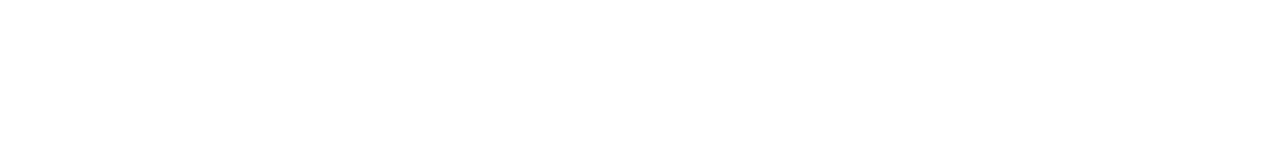
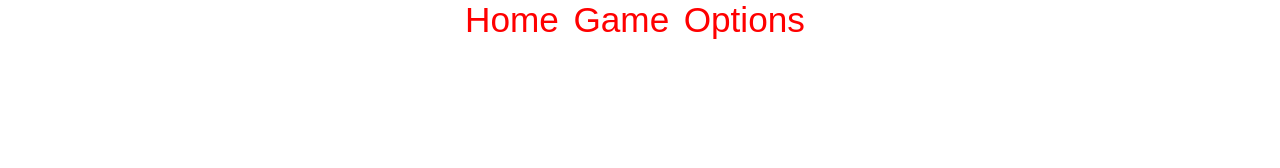
Before and after one commit to RFENZL/AlgoRealm, a plain HTML site: page frontend/index.html in a window 1280 px wide. Shown: the top 168 px of the page. Drawn offline with Linux system fonts and the light colour scheme.

Commit message:
add navbar everywhere

```diff
--- /dev/null
+++ b/frontend/css/navbar.css
@@ -0,0 +1,42 @@
+/* START NAVBAR */
+* {
+    margin: 0;
+    padding: 0;
+    box-sizing: border-box;
+}
+
+.navbar {
+    position: fixed;
+    top: 0;
+    left: 0;
+    width: 100%;
+    z-index: 100;
+    background-color: transparent;
+    text-align: center;
+}
+
+.navbar-list {
+    list-style-type: none;
+    padding: 0;
+    margin: 0;
+    display: inline-block;
+}
+
+.navbar-item {
+    display: inline;
+    margin-right: 10px;
+}
+
+.navbar-link {
+    color: #ff0000;
+    text-decoration: none;
+    font-size: 2.2em; /* Augmente la taille du texte */
+}
+
+.navbar-link:hover {
+    color: #ff0000;
+    text-decoration: underline;
+    font-weight: bold; /* Rend le texte plus gras lors du survol */
+}
+
+/* END NAVBAR */
--- a/frontend/js/global.js
+++ b/frontend/js/global.js
@@ -1,5 +1,6 @@
 function init() {
     setHeader();
+    createNavbar();
 }
 init();
 
@@ -16,5 +17,26 @@ function setHeader() {
         favicon.setAttribute('type', 'image/png');
         favicon.setAttribute('href', '../frontend/assets/gemme_logo.png');
         head.appendChild(favicon);
+
+        const navbarStyle = document.createElement('link');
+        navbarStyle.setAttribute('rel', 'stylesheet');
+        navbarStyle.setAttribute('href', '../frontend/css/navbar.css');
+        head.appendChild(navbarStyle);
     });
 }
+
+function createNavbar() {
+    document.addEventListener('DOMContentLoaded', function() {
+        const navbar = document.createElement('div');
+        navbar.innerHTML = `
+            <nav class="navbar">
+                <ul class="navbar-list">
+                    <li class="navbar-item"><a href="../frontend/index.html" class="navbar-link">Home</a></li>
+                    <li class="navbar-item"><a href="../frontend/game.html" class="navbar-link">Game</a></li>
+                    <li class="navbar-item"><a href="../frontend/option.html" class="navbar-link">Options</a></li>
+                </ul>
+            </nav>
+        `;
+        document.body.insertBefore(navbar, document.body.firstChild);
+    });
+}
```
Also changed, not shown: index.html (+1 -1 lines), 1 other file.
